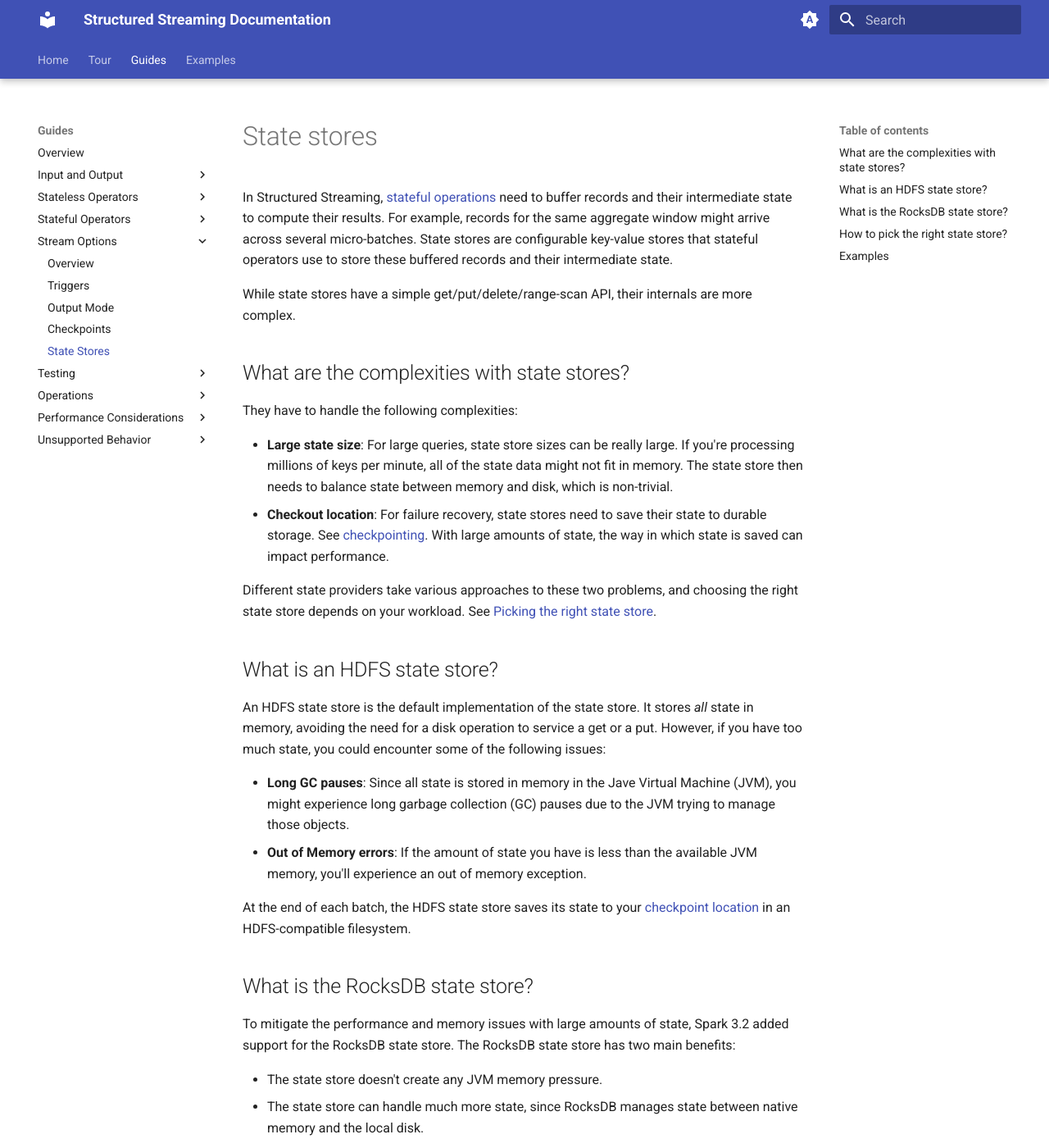
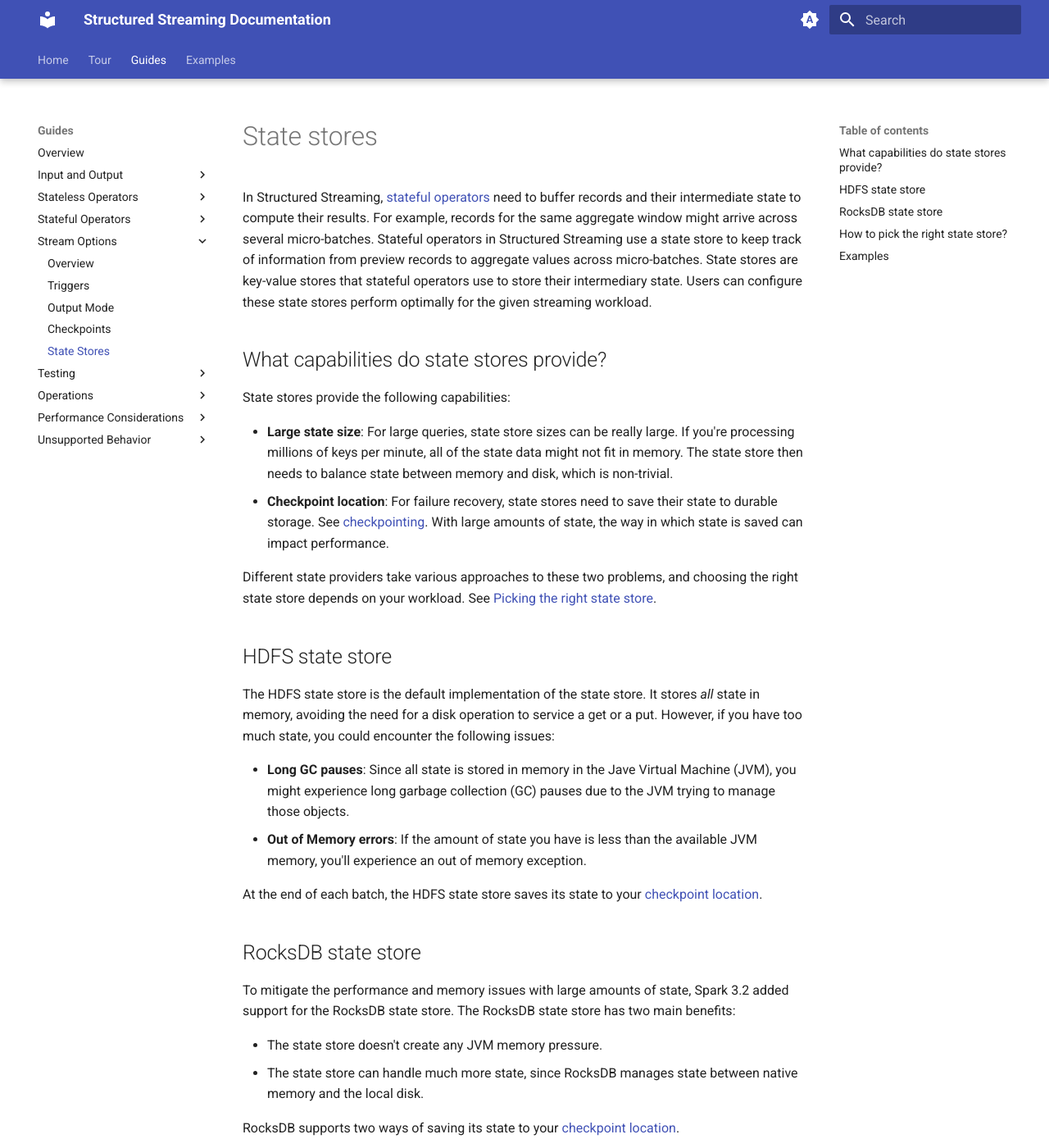
Before and after one commit to neilramaswamy/structured-streaming, an MkDocs documentation site: the page built from docs/guides/stream_options/state_stores.md, in a window 1280 px wide and 1400 px high. Shown: the whole window at 82% size. Built offline with MkDocs 1.6.1 and Material for MkDocs 9.7.7, drawn with Linux system fonts in a browser that asks for light colours; some of the changed text lies outside the part shown.

Commit message:
edit per Neil review

```diff
--- a/docs/guides/stream_options/state_stores.md
+++ b/docs/guides/stream_options/state_stores.md
@@ -11,29 +11,27 @@ spark structured streaming state store
 
 # State stores
 
-In Structured Streaming, [stateful operations]() need to buffer records and their intermediate state to compute their results. For example, records for the same aggregate window might arrive across several micro-batches. State stores are configurable key-value stores that stateful operators use to store these buffered records and their intermediate state.
+In Structured Streaming, [stateful operators]() need to buffer records and their intermediate state to compute their results. For example, records for the same aggregate window might arrive across several micro-batches. Stateful operators in Structured Streaming use a state store to keep track of information from preview records to aggregate values across micro-batches. State stores are key-value stores that stateful operators use to store their intermediary state. Users can configure these state stores perform optimally for the given streaming workload.
 
-While state stores have a simple get/put/delete/range-scan API, their internals are more complex.
+## What capabilities do state stores provide?
 
-## What are the complexities with state stores?
-
-They have to handle the following complexities:
+State stores provide the following capabilities:
 
 - **Large state size**: For large queries, state store sizes can be really large. If you're processing millions of keys per minute, all of the state data might not fit in memory. The state store then needs to balance state between memory and disk, which is non-trivial.
-- **Checkout location**: For failure recovery, state stores need to save their state to durable storage. See [checkpointing](../checkpointing.md). With large amounts of state, the way in which state is saved can impact performance.
+- **Checkpoint location**: For failure recovery, state stores need to save their state to durable storage. See [checkpointing](../checkpointing.md). With large amounts of state, the way in which state is saved can impact performance.
 
 Different state providers take various approaches to these two problems, and choosing the right state store depends on your workload. See [Picking the right state store](#picking-the-right-state-store).
 
-## What is an HDFS state store?
+## HDFS state store
 
-An HDFS state store is the default implementation of the state store. It stores _all_ state in memory, avoiding the need for a disk operation to service a get or a put. However, if you have too much state, you could encounter some of the following issues:
+The HDFS state store is the default implementation of the state store. It stores _all_ state in memory, avoiding the need for a disk operation to service a get or a put. However, if you have too much state, you could encounter the following issues:
 
 - **Long GC pauses**: Since all state is stored in memory in the Jave Virtual Machine (JVM), you might experience long garbage collection (GC) pauses due to the JVM trying to manage those objects.
 - **Out of Memory errors**: If the amount of state you have is less than the available JVM memory, you'll experience an out of memory exception.
 
-At the end of each batch, the HDFS state store saves its state to your [checkpoint location](../checkpointing.md) in an HDFS-compatible filesystem.
+At the end of each batch, the HDFS state store saves its state to your [checkpoint location](../checkpointing.md).
 
-## What is the RocksDB state store?
+## RocksDB state store
 
 To mitigate the performance and memory issues with large amounts of state, Spark 3.2 added support for the RocksDB state store. The RocksDB state store has two main benefits:
 
@@ -53,7 +51,7 @@ RocksDB supports two ways of saving its state to your [checkpoint location](../c
 
 First, if your query doesn't have any stateful operators, you can stop reading. Stateless operators do not save state.
 
-If you do have stateful queries, ask yourself: how many bytes of state do I have _per partition_? Answer this question by doing some [napkin math](https://wiktionary.org/wiki/napkin_math). Approximately speaking, the amount of state depends on the watermark duration, the input rate, and the size per record. A 10 minute watermark duration with an input rate of 10,000 records per second, results in 100,000 records in 10 minutes. If each record takes 64 bytes of space, this yeilds 6,400,000 bytes in your state store. Divide this by the number of partitions to determine the amount of memory needed per partition.
+If you do have stateful queries, ask yourself: how many bytes of state will I have _per partition_? Answer this question by doing some [napkin math](https://wiktionary.org/wiki/napkin_math). Approximately speaking, the amount of state depends on the watermark duration, the input rate, and the size per record. A 10 minute watermark duration with an input rate of 10,000 records per second, results in 100,000 records in 10 minutes. If each record takes 64 bytes of space, this yields 6,400,000 bytes in your state store. Divide this by the number of partitions to determine the amount of memory needed per partition.
 
 If the amount of memory per partition is less than a gigabyte, use HDFS. Otherwise, use RocksDB.
 
```
